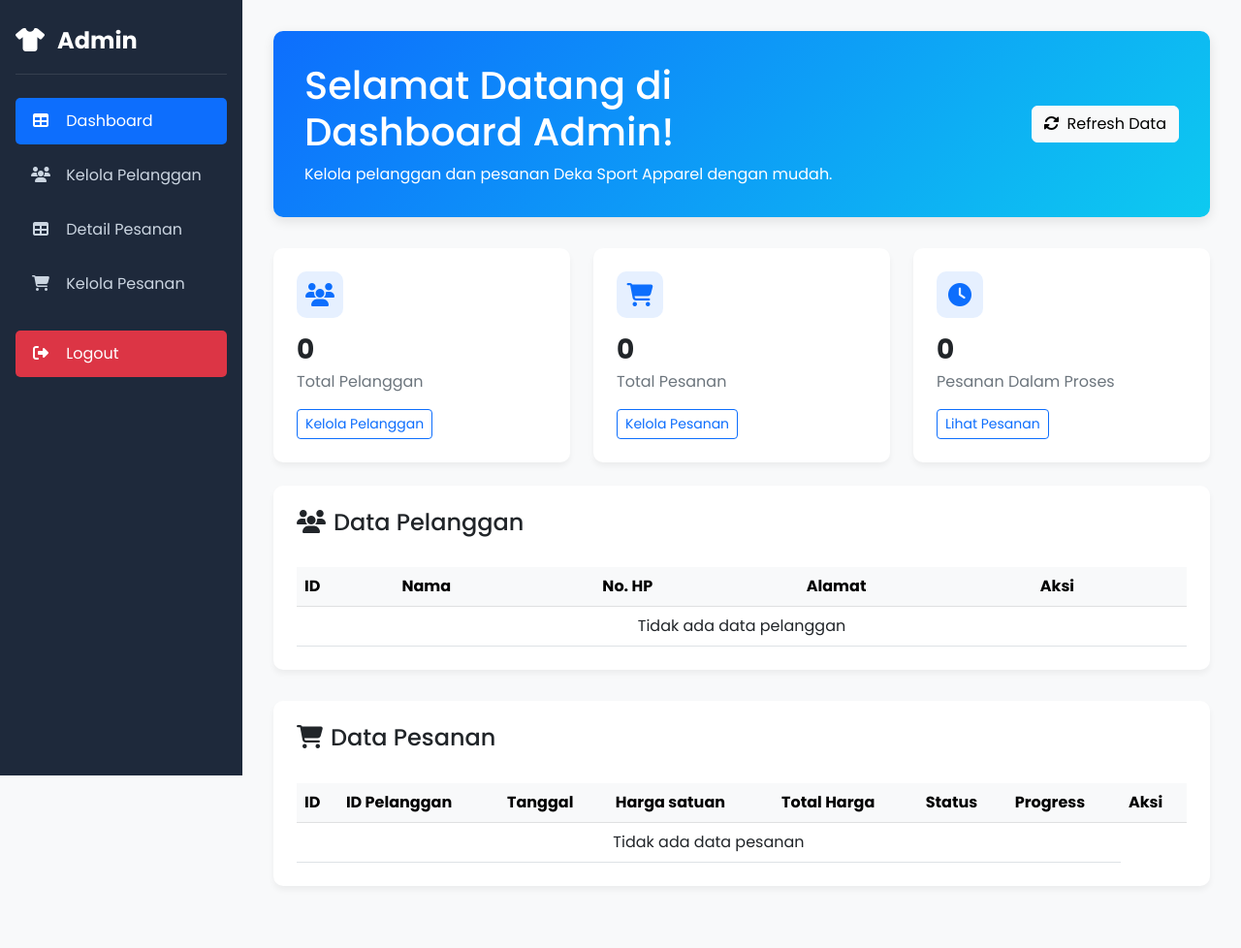
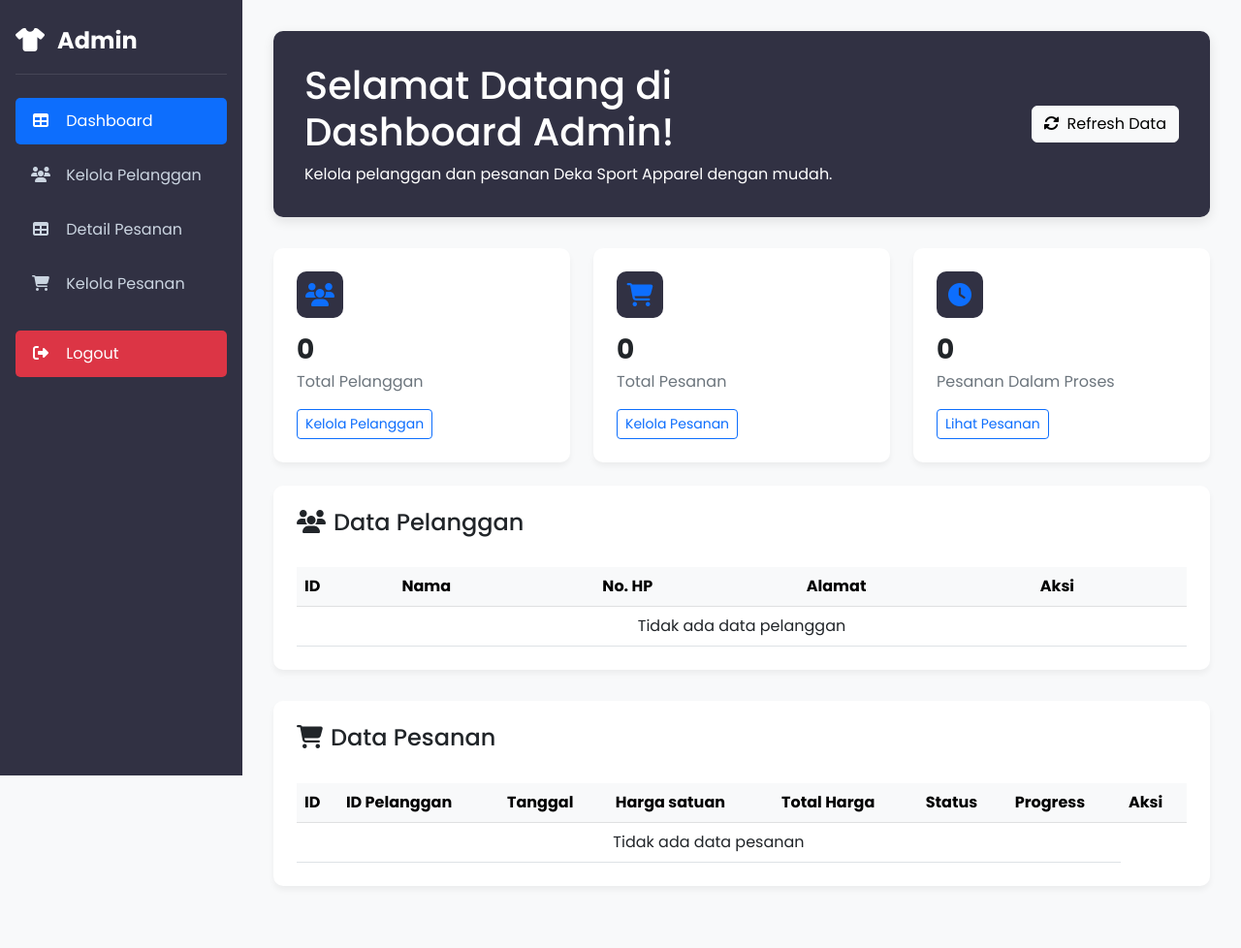
Before and after one commit to kelompok7proyek1/dekasportapparel, a PHP site: page /dashboard_coba2.php in a window 1280 px wide. Shown: the whole page at 97% size. Run offline with PHP 8.4, Linux system fonts and the light colour scheme; data that the repository does not hold is empty.

Commit message:
16 Mei 2025

```diff
--- a/src/admin/dashboard_coba2.php
+++ b/src/admin/dashboard_coba2.php
@@ -43,7 +43,7 @@ $in_progress_orders = $conn->query("SELECT COUNT(*) as dalam_proses FROM pesanan
             --primary-color: #0d6efd;
             --secondary-color: #6c757d;
             --success-color: #198754;
-            --sidebar-bg: #1e293b;
+            --sidebar-bg: #313143;
             --sidebar-hover: #334155;
             --sidebar-text: #cbd5e1;
         }
@@ -112,7 +112,7 @@ $in_progress_orders = $conn->query("SELECT COUNT(*) as dalam_proses FROM pesanan
         }
 
         .welcome-banner {
-            background: linear-gradient(135deg, #0d6efd 0%, #0dcaf0 100%);
+            background: linear-gradient(135deg,rgba(49, 49, 67, 1)0%, rgba(49, 49, 67, 1)100%);
             color: white;
             border-radius: 10px;
             padding: 2rem;
@@ -135,7 +135,7 @@ $in_progress_orders = $conn->query("SELECT COUNT(*) as dalam_proses FROM pesanan
         .stat-card .icon {
             width: 48px;
             height: 48px;
-            background-color: rgba(13, 110, 253, 0.1);
+            background-color: rgba(49, 49, 67, 1);
             border-radius: 10px;
             display: flex;
             align-items: center;
--- a/src/admin/detail_pesanan.php
+++ b/src/admin/detail_pesanan.php
@@ -41,7 +41,7 @@ if (!$resultpesanan) {
             --primary-color: #0d6efd;
             --secondary-color: #6c757d;
             --success-color: #198754;
-            --sidebar-bg: #1e293b;
+            --sidebar-bg: #313143;
             --sidebar-hover: #334155;
             --sidebar-text: #cbd5e1;
         }
@@ -110,7 +110,7 @@ if (!$resultpesanan) {
         }
 
         .page-header {
-            background: linear-gradient(135deg, #0d6efd 0%, #0dcaf0 100%);
+            background: linear-gradient(135deg,rgba(49, 49, 67, 1) 0%, rgba(49, 49, 67, 1) 100%);
             color: white;
             border-radius: 10px;
             padding: 2rem;
--- a/src/admin/detail_pesanan/edit_detail.php
+++ b/src/admin/detail_pesanan/edit_detail.php
@@ -236,7 +236,7 @@ if(isset($_POST['submit'])) {
                                         </div>
                                     </div>
                                     <div class="form-text text-muted">
-                                        Contoh: S=5, M=10, L=3, XL=2
+                                        Contoh: S, M, L, XL
                                     </div>
                                 </div>
 
--- a/src/admin/pelanggan_crud.php
+++ b/src/admin/pelanggan_crud.php
@@ -23,7 +23,7 @@ $resultpelanggan = $conn->query("SELECT * FROM pelanggan_dekas");
             --primary-color: #0d6efd;
             --secondary-color: #6c757d;
             --success-color: #198754;
-            --sidebar-bg: #1e293b;
+            --sidebar-bg: #313143;
             --sidebar-hover: #334155;
             --sidebar-text: #cbd5e1;
         }
@@ -92,7 +92,7 @@ $resultpelanggan = $conn->query("SELECT * FROM pelanggan_dekas");
         }
 
         .page-header {
-            background: linear-gradient(135deg, #0d6efd 0%, #0dcaf0 100%);
+            background: linear-gradient(135deg, rgba(49, 49, 67, 1) 0%, rgba(49, 49, 67, 1) 100%);
             color: white;
             border-radius: 10px;
             padding: 1.5rem;
--- a/src/admin/pesanan_crud.php
+++ b/src/admin/pesanan_crud.php
@@ -39,7 +39,7 @@ if (!$resultpesanan) {
             --primary-color: #0d6efd;
             --secondary-color: #6c757d;
             --success-color: #198754;
-            --sidebar-bg: #1e293b;
+            --sidebar-bg: #313143;
             --sidebar-hover: #334155;
             --sidebar-text: #cbd5e1;
         }
@@ -108,7 +108,7 @@ if (!$resultpesanan) {
         }
 
         .page-header {
-            background: linear-gradient(135deg, #0d6efd 0%, #0dcaf0 100%);
+            background: linear-gradient(135deg, rgba(49, 49, 67, 1)0%, rgba(49, 49, 67, 1) 100%);
             color: white;
             border-radius: 10px;
             padding: 2rem;
```
Also changed, not shown: src/admin/detail_pesanan/hapus_detail.php (+5 -5 lines), src/admin/pesanan/tambah_pesanan.php (+5 -2 lines).
